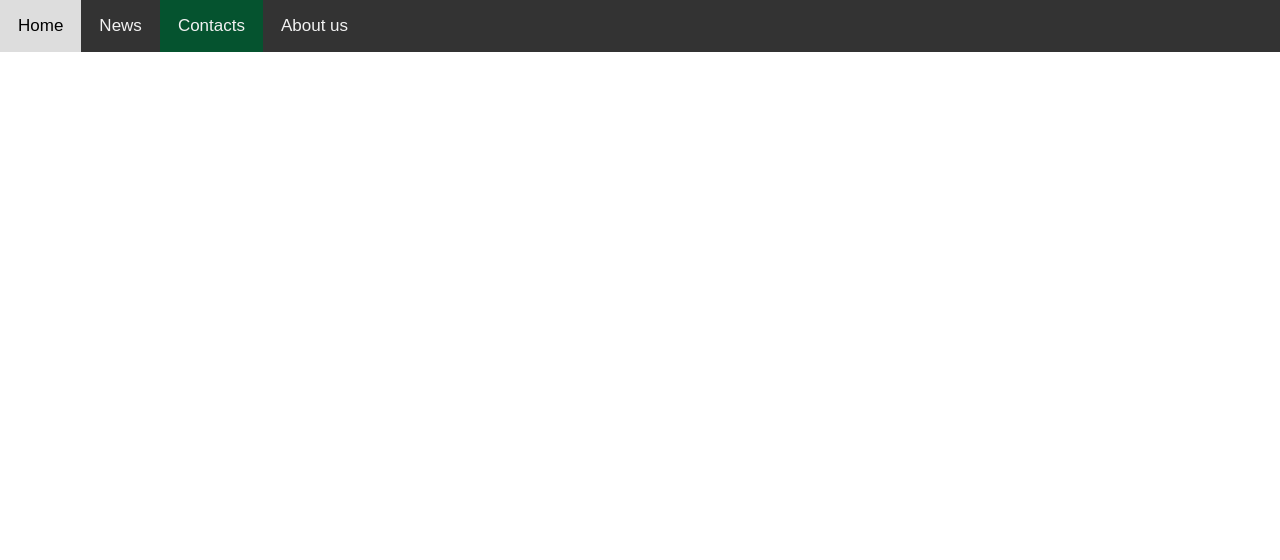
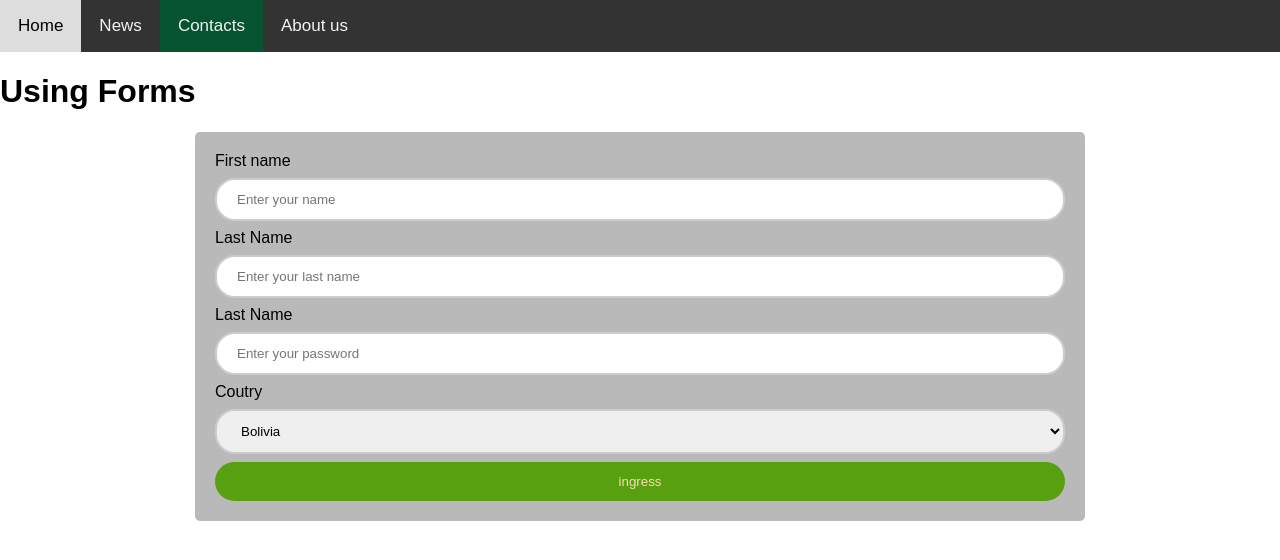
Before and after one commit to Micho548/DisenioWe1, a plain HTML site: page Web4-styles/Contacts.html in a window 1280 px wide. Drawn offline with Linux system fonts and the light colour scheme.

Commit message:
forms online

```diff
--- a/Web4-styles/Contacts.html
+++ b/Web4-styles/Contacts.html
@@ -5,6 +5,7 @@
     <meta http-equiv="X-UA-Compatible" content="IE=edge">
     <meta name="viewport" content="width=device-width, initial-scale=1.0">
     <link rel="stylesheet" type="text/css" href="styles.css">
+    <link rel="stylesheet" type="text/css" href="styles/forms.css">
     <title>Document</title>
 </head>
 <body>
@@ -14,5 +15,29 @@
         <a class="active" href="#">Contacts</a>
         <a href="#">About us</a>
     </nav>
+
+    <h1>Using Forms</h1>
+    <div>
+        <form action="">
+            <label for="fname">First name</label>
+            <input type="text" id="name" name="firstname" placeholder="Enter your name">
+
+            <label for="lname">Last Name</label>
+            <input type="text" id="lastname" placeholder="Enter your last name">
+
+            <label for="pass">Last Name</label>
+            <input type="password" placeholder="Enter your password">
+
+            <label for="country">Coutry</label>
+            <select name="country" id="country" class="select">
+                <option value="">Bolivia</option>
+                <option value="">Argentina</option>
+                <option value="">Peru</option>
+                <option value="">Brasil</option>
+            </select>
+
+            <input type="submit" value="ingress">
+        </form>
+    </div>
 </body>
 </html>
--- /dev/null
+++ b/Web4-styles/styles/forms.css
@@ -0,0 +1,31 @@
+input[type=text], input[type=password], select {
+    width: 100%;
+    padding: 12px 20px;
+    margin: 8px 0;
+    border: 2px solid #ccc;
+    border-radius: 20px;
+    box-sizing: border-box;
+}
+
+input[type=submit] {
+    width: 100%;
+    background-color: #59a011;
+    color: wheat;
+    padding: 12px 20px;
+    border-radius: 20px;
+    border: none;
+    cursor: pointer;
+}
+
+input[type=submit]:hover {
+    background-color: #4a850e;
+}
+
+div {
+    margin: 0 auto;
+    background-color: #b9b9b9;
+    padding: 20px;
+    border-radius: 5px;
+    max-width: 850px;
+    min-width: 350px;
+}
```
Also changed, not shown: Web4-styles/auth/login.html (+1 -1 lines), Web4-styles/auth/register.html (+1 -1 lines), Web4-styles/index.html (+1 -1 lines).
